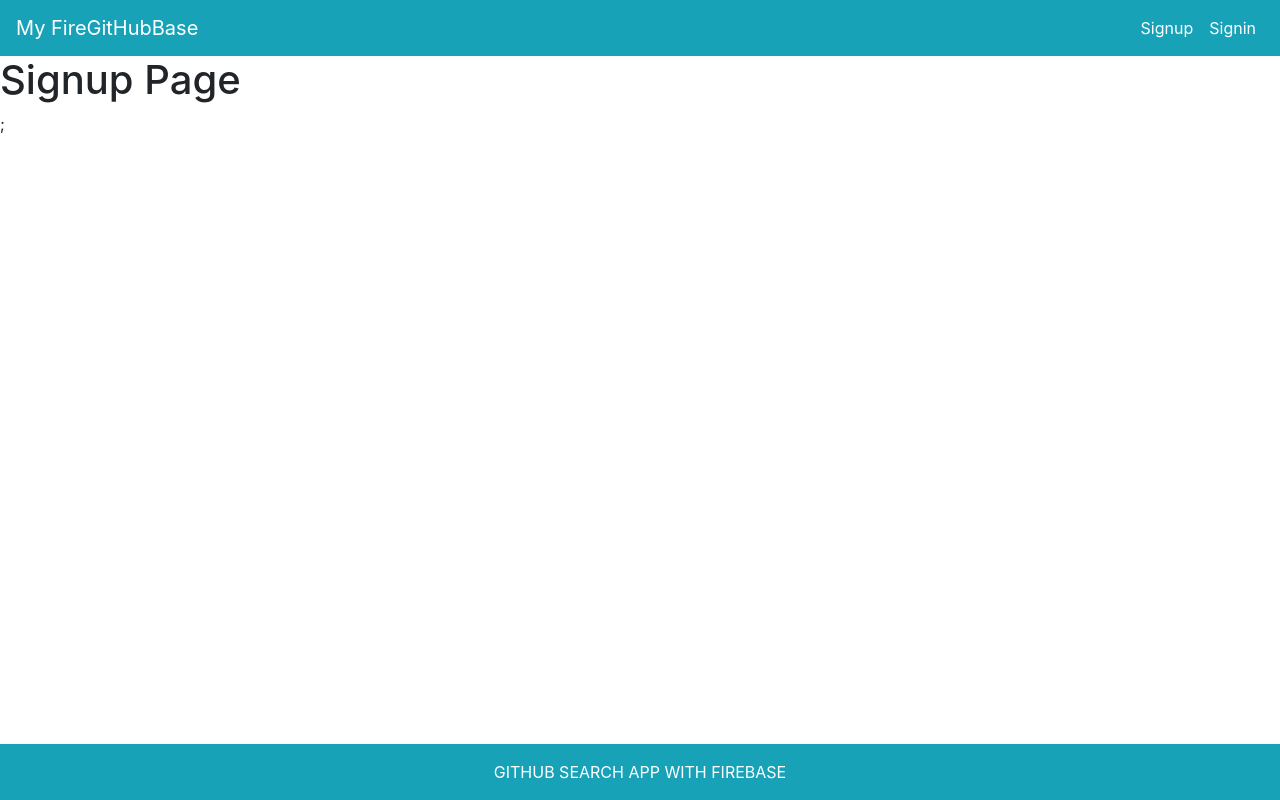
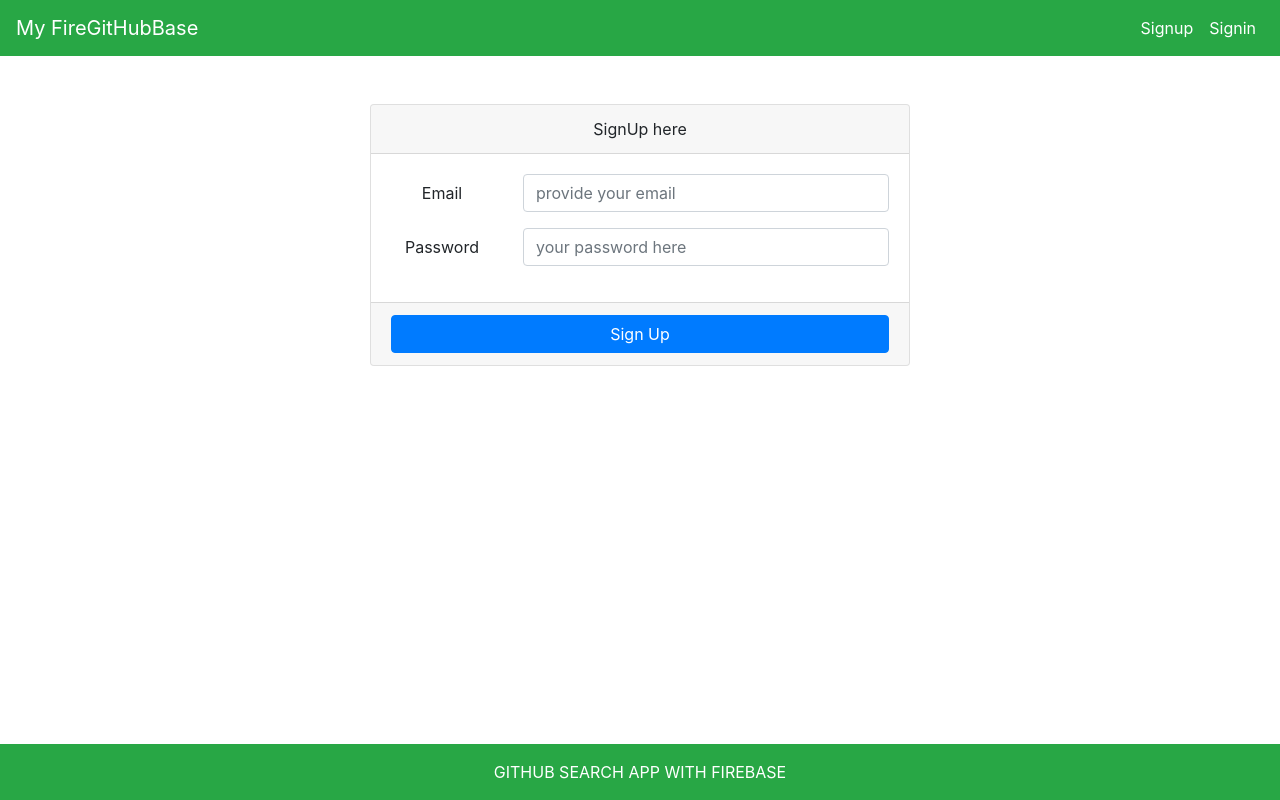
Before and after one commit to manishk-99/FireGitHubBase, a React (Create React App) app: page /Signup in a window 1280 px wide. Built offline with nearby package versions, Linux system fonts and the light colour scheme.

Commit message:
layers-edited

```diff
--- a/src/App.js
+++ b/src/App.js
@@ -24,6 +24,10 @@
 import Header from "./Layout/Header";
 import Footer from "./Layout/footer";
 
+//init firebase
+import firebaseConfig from "./Config/firebaseConfig";
+firebase.initializeApp(firebaseConfig);
+
 const App = () => {
   const [user, setUser] = useState(null);
 
--- /dev/null
+++ b/src/Config/firebaseConfig.js
@@ -0,0 +1,9 @@
+export default {
+  apiKey: "AIzaSyDada8K3GxGXBoaKGBCWG-0hOhFOIBwGVE",
+  authDomain: "mygitapp-c81e2.firebaseapp.com",
+  projectId: "mygitapp-c81e2",
+  storageBucket: "mygitapp-c81e2.appspot.com",
+  messagingSenderId: "21723885494",
+  appId: "1:21723885494:web:92a68434d98a8f79781b17",
+  measurementId: "G-R30DD7DJM8"
+};
--- a/src/Layout/Header.js
+++ b/src/Layout/Header.js
@@ -21,7 +21,7 @@
   const toggle = () => setIsOpen(!isOpen);
 
   return (
-    <Navbar color="info" light expand="md">
+    <Navbar color="success" light expand="md">
       <NavbarBrand>
         <Link to="/" className="text-white">
           My FireGitHubBase
@@ -42,12 +42,12 @@
           ) : (
             <>
               <NavItem>
-                <NavLink tag={Link} to="/" className="text-white">
+                <NavLink tag={Link} to="/Signup" className="text-white">
                   Signup
                 </NavLink>
               </NavItem>
               <NavItem>
-                <NavLink tag={Link} to="/" className="text-white">
+                <NavLink tag={Link} to="/Signin" className="text-white">
                   Signin
                 </NavLink>
               </NavItem>
--- a/src/Layout/footer.js
+++ b/src/Layout/footer.js
@@ -6,7 +6,7 @@
     <Container
       fluid
       tag="footer"
-      className="text-center bg-info text-white text-uppercase fixed-bottom p-3"
+      className="text-center bg-success text-white text-uppercase fixed-bottom p-3"
     >
       GitHub search app with firebase
     </Container>
--- a/src/Pages/Signup.js
+++ b/src/Pages/Signup.js
@@ -1,10 +1,103 @@
-import React from "react";
+import React, { useContext, useState } from "react";
+import {
+  Container,
+  Form,
+  Button,
+  FormGroup,
+  Label,
+  Col,
+  Input,
+  Row,
+  Card,
+  CardBody,
+  CardFooter,
+  CardHeader
+} from "reactstrap";
+
+import firebase from "firebase/app";
+import { UserContext } from "../Context/UserContext";
+import { Redirect } from "react-router-dom";
+import { toast } from "react-toastify";
 
 const Signup = () => {
+  const context = useContext(UserContext);
+
+  const [email, setEmail] = useState("");
+  const [password, setPassword] = useState("");
+
+  const handleSignUp = () => {
+    firebase
+      .auth()
+      .createUserWithEmailAndPassword(email, password)
+      .then((res) => {
+        console.log(res);
+        context.setUser({ email: res.user.email, uid: res.user.uid });
+      })
+      .catch((error) => {
+        console.log(error);
+        toast(error.message, {
+          type: "error"
+        });
+      });
+  };
+
+  const handleSubmit = (e) => {
+    e.preventDefault();
+    handleSignUp();
+  };
+
+  if (context.user?.uid) {
+    return <Redirect to="/" />;
+  }
   return (
-    <div>
-      <h1>Signup Page</h1>;
-    </div>
+    <Container className="text-center">
+      <Row>
+        <Col lg={6} className="offset-lg-3 mt-5">
+          <Card>
+            <Form onSubmit={handleSubmit}>
+              <CardHeader className="">SignUp here</CardHeader>
+              <CardBody>
+                <FormGroup row>
+                  <Label for="email" sm={3}>
+                    Email
+                  </Label>
+                  <Col sm={9}>
+                    <Input
+                      type="email"
+                      name="email"
+                      id="email"
+                      placeholder="provide your email"
+                      value={email}
+                      onChange={(e) => setEmail(e.target.value)}
+                    />
+                  </Col>
+                </FormGroup>
+                <FormGroup row>
+                  <Label for="password" sm={3}>
+                    Password
+                  </Label>
+                  <Col sm={9}>
+                    <Input
+                      type="password"
+                      name="password"
+                      id="password"
+                      placeholder="your password here"
+                      value={password}
+                      onChange={(e) => setPassword(e.target.value)}
+                    />
+                  </Col>
+                </FormGroup>
+              </CardBody>
+              <CardFooter>
+                <Button type="submit" block color="primary">
+                  Sign Up
+                </Button>
+              </CardFooter>
+            </Form>
+          </Card>
+        </Col>
+      </Row>
+    </Container>
   );
 };
 
```
